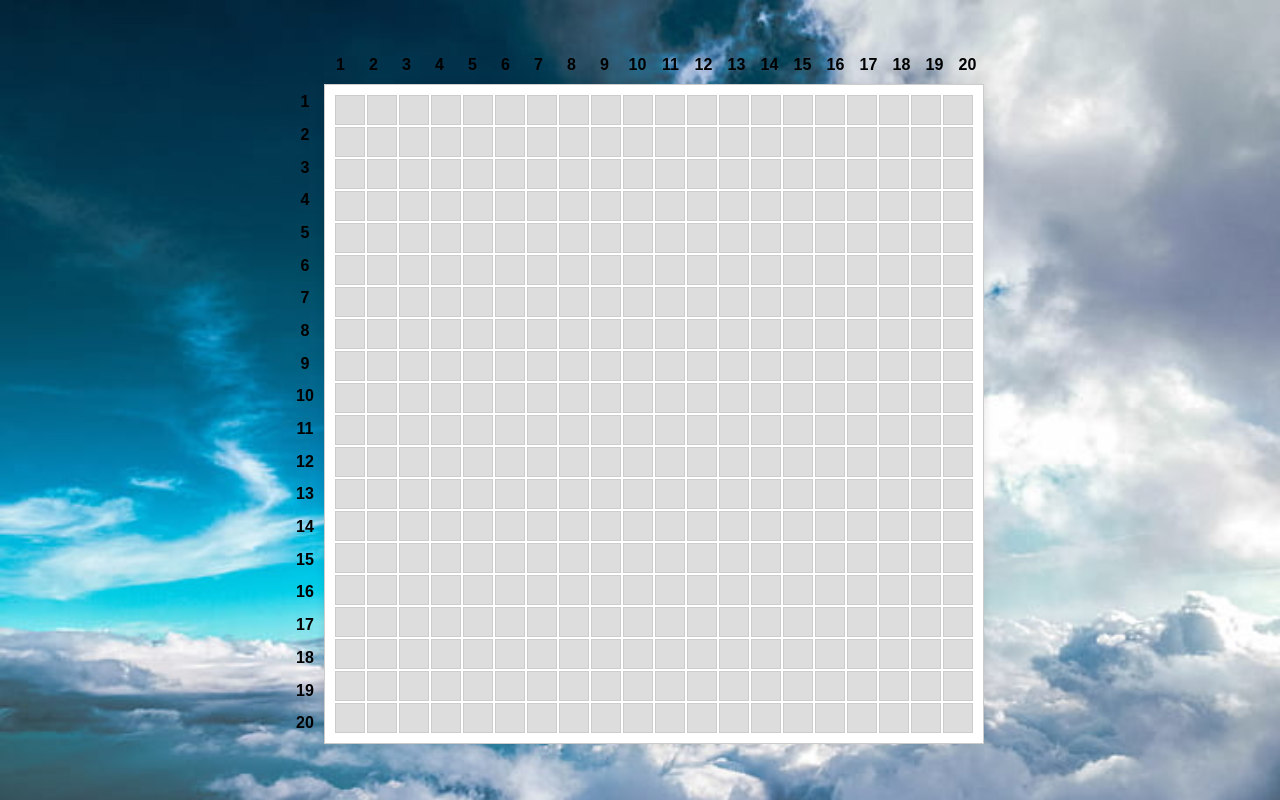
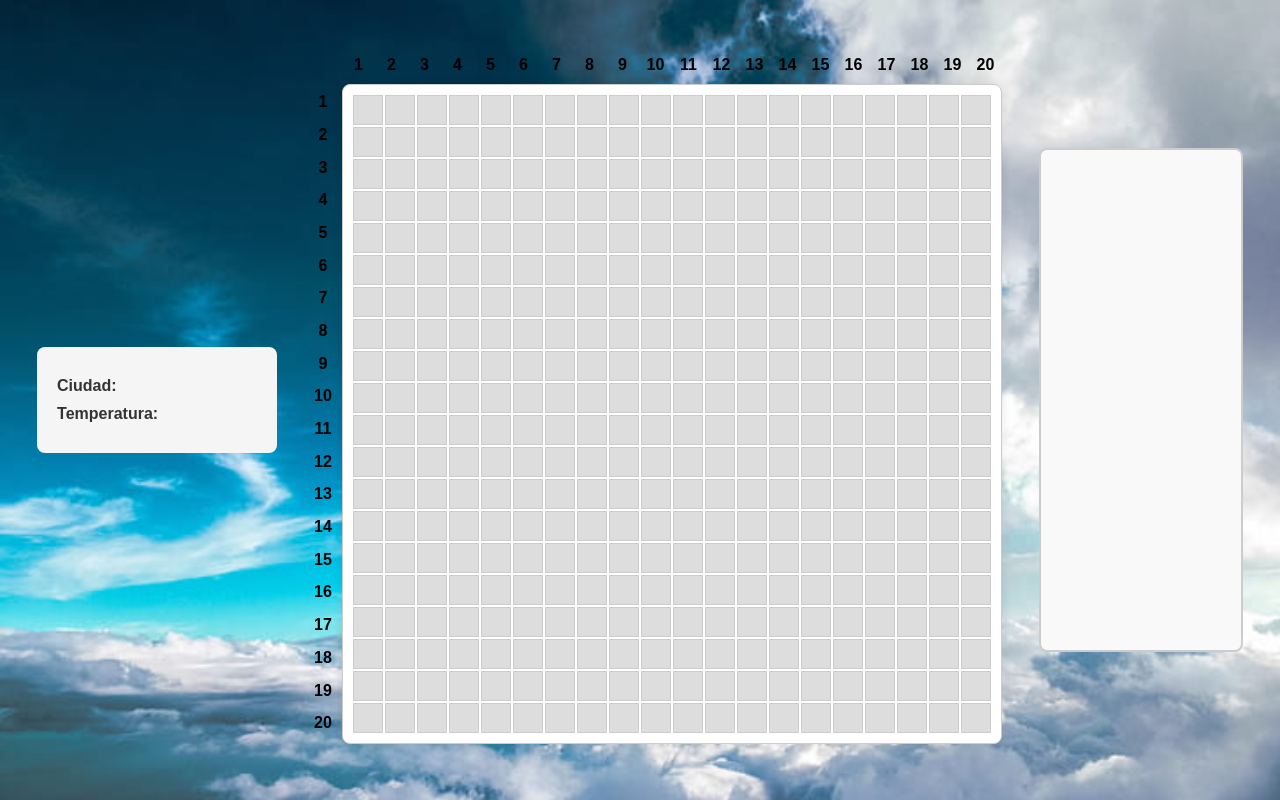
Before and after one commit to cns23-ua/SD, a website: page Groso/Api_Engine/pagina_drones/index.html in a window 1280 px wide. Drawn offline with Linux system fonts and the light colour scheme; no server answers.

Commit message:
Front sin javaScript, pero está en ello

```diff
--- a/Groso/Api_Engine/pagina_drones/index.html
+++ b/Groso/Api_Engine/pagina_drones/index.html
@@ -8,6 +8,10 @@
 </head>
 
 <body>
+  <div class="informacion-ciudad">
+    <p id="nombreCiudad">Ciudad:</p>
+    <p id="temperatura">Temperatura:</p>
+  </div>
   <div class="columna-numeros">
     <!-- Números de fila -->
     <!-- Se generará la numeración de 1 a 20 -->
@@ -19,6 +23,11 @@
     </div>
     <div id="tablero">
       <!-- Aquí se generarán los elementos del tablero -->
+    </div>
+  </div>
+  <div class="info-window">
+    <div id="info-content">
+      <!-- Aquí se mostrará la información -->
     </div>
   </div>
 
--- a/Groso/Api_Engine/pagina_drones/styles.css
+++ b/Groso/Api_Engine/pagina_drones/styles.css
@@ -20,6 +20,7 @@ body {
     border: 1px solid #ccc;
     padding: 10px;
     box-shadow: 0 0 10px rgba(0, 0, 0, 0.1);
+    border-radius: 8px;
   }
 
   #tablero div {
@@ -65,3 +66,44 @@ body {
     align-items: center;
     margin-top: 4px;
   }
+
+  .informacion-ciudad {
+    width: 200px;
+    padding: 20px;
+    background-color: #f5f5f5;
+    border-radius: 8px;
+    text-align: left;
+    margin: 10px auto;
+  }
+
+  /* Estilos para los párrafos de la información */
+  .informacion-ciudad p {
+    margin: 10px 0;
+    font-size: 16px;
+    color: #333;
+  }
+
+  /* Estilos específicos para el nombre de la ciudad */
+  #nombreCiudad {
+    font-weight: bold;
+  }
+
+  /* Estilos específicos para la temperatura */
+  #temperatura {
+    font-weight: bold;
+  }
+
+  .info-window {
+    max-height: 600px; /* Altura máxima de la ventana */
+    overflow-y: scroll; /* Habilita la barra de desplazamiento vertical */
+    border: 2px solid #ccc; /* Borde para la ventana */
+    padding: 100px 0px 400px; /* Espaciado interno */
+    background-color: #f9f9f9; /* Color de fondo */
+    margin-bottom: 20px; /* Margen inferior para separar de otros elementos */
+    width: 200px;
+    margin: 10px auto;
+    border-radius: 8px;
+  }
+
+  /*#info-content {
+  }*/
--- a/Groso/BD.json
+++ b/Groso/BD.json
@@ -1 +1 @@
-{"a": {"id": 1}, "b": {"id": 2}, "c": {"id": 3}, "d": {"id": 4}, "mapa": [[[[3, 2, 1], 3, "green"], 0, 0, 0, 0, 0, 0, 0, 0, 0, 0, 0, 0, 0, 0, 0, 0, 0, 0, 0], [0, 0, 0, 0, 0, 0, 0, 0, 0, 0, 0, 0, 0, 0, 0, 0, 0, 0, 0, 0], [0, 0, 0, 0, 0, 0, 0, 0, 0, 0, 0, 0, 0, 0, 0, 0, 0, 0, 0, 0], [0, 0, 0, 0, 0, 0, 0, 0, 0, 0, 0, 0, 0, 0, 0, 0, 0, 0, 0, 0], [0, 0, 0, 0, 0, 0, 0, 0, 0, 0, 0, 0, 0, 0, 0, 0, 0, 0, 0, 0], [0, 0, 0, 0, 0, 0, 0, 0, 0, 0, 0, 0, 0, 0, 0, 0, 0, 0, 0, 0], [0, 0, 0, 0, 0, 0, 0, 0, 0, 0, 0, 0, 0, 0, 0, 0, 0, 0, 0, 0], [0, 0, 0, 0, 0, 0, 0, 0, 0, 0, 0, 0, 0, 0, 0, 0, 0, 0, 0, 0], [0, 0, 0, 0, 0, 0, 0, 0, 0, 0, 0, 0, 0, 0, 0, 0, 0, 0, 0, 0], [0, 0, 0, 0, 0, 0, 0, 0, 0, 0, 0, 0, 0, 0, 0, 0, 0, 0, 0, 0], [0, 0, 0, 0, 0, 0, 0, 0, 0, 0, 0, 0, 0, 0, 0, 0, 0, 0, 0, 0], [0, 0, 0, 0, 0, 0, 0, 0, 0, 0, 0, 0, 0, 0, 0, 0, 0, 0, 0, 0], [0, 0, 0, 0, 0, 0, 0, 0, 0, 0, 0, 0, 0, 0, 0, 0, 0, 0, 0, 0], [0, 0, 0, 0, 0, 0, 0, 0, 0, 0, 0, 0, 0, 0, 0, 0, 0, 0, 0, 0], [0, 0, 0, 0, 0, 0, 0, 0, 0, 0, 0, 0, 0, 0, 0, 0, 0, 0, 0, 0], [0, 0, 0, 0, 0, 0, 0, 0, 0, 0, 0, 0, 0, 0, 0, 0, 0, 0, 0, 0], [0, 0, 0, 0, 0, 0, 0, 0, 0, 0, 0, 0, 0, 0, 0, 0, 0, 0, 0, 0], [0, 0, 0, 0, 0, 0, 0, 0, 0, 0, 0, 0, 0, 0, 0, 0, 0, 0, 0, 0], [0, 0, 0, 0, 0, 0, 0, 0, 0, 0, 0, 0, 0, 0, 0, 0, 0, 0, 0, 0], [0, 0, 0, 0, 0, 0, 0, 0, 0, 0, 0, 0, 0, 0, 0, 0, 0, 0, 0, 0]]}
+{"a": {"id": 1}, "b": {"id": 2}, "c": {"id": 3}, "d": {"id": 4}, "mapa": [[[[3, 1, 2], 3, "green"], 0, 0, 0, 0, 0, 0, 0, 0, 0, 0, 0, 0, 0, 0, 0, 0, 0, 0, 0], [0, 0, 0, 0, 0, 0, 0, 0, 0, 0, 0, 0, 0, 0, 0, 0, 0, 0, 0, 0], [0, 0, 0, 0, 0, 0, 0, 0, 0, 0, 0, 0, 0, 0, 0, 0, 0, 0, 0, 0], [0, 0, 0, 0, 0, 0, 0, 0, 0, 0, 0, 0, 0, 0, 0, 0, 0, 0, 0, 0], [0, 0, 0, 0, 0, 0, 0, 0, 0, 0, 0, 0, 0, 0, 0, 0, 0, 0, 0, 0], [0, 0, 0, 0, 0, 0, 0, 0, 0, 0, 0, 0, 0, 0, 0, 0, 0, 0, 0, 0], [0, 0, 0, 0, 0, 0, 0, 0, 0, 0, 0, 0, 0, 0, 0, 0, 0, 0, 0, 0], [0, 0, 0, 0, 0, 0, 0, 0, 0, 0, 0, 0, 0, 0, 0, 0, 0, 0, 0, 0], [0, 0, 0, 0, 0, 0, 0, 0, 0, 0, 0, 0, 0, 0, 0, 0, 0, 0, 0, 0], [0, 0, 0, 0, 0, 0, 0, 0, 0, 0, 0, 0, 0, 0, 0, 0, 0, 0, 0, 0], [0, 0, 0, 0, 0, 0, 0, 0, 0, 0, 0, 0, 0, 0, 0, 0, 0, 0, 0, 0], [0, 0, 0, 0, 0, 0, 0, 0, 0, 0, 0, 0, 0, 0, 0, 0, 0, 0, 0, 0], [0, 0, 0, 0, 0, 0, 0, 0, 0, 0, 0, 0, 0, 0, 0, 0, 0, 0, 0, 0], [0, 0, 0, 0, 0, 0, 0, 0, 0, 0, 0, 0, 0, 0, 0, 0, 0, 0, 0, 0], [0, 0, 0, 0, 0, 0, 0, 0, 0, 0, 0, 0, 0, 0, 0, 0, 0, 0, 0, 0], [0, 0, 0, 0, 0, 0, 0, 0, 0, 0, 0, 0, 0, 0, 0, 0, 0, 0, 0, 0], [0, 0, 0, 0, 0, 0, 0, 0, 0, 0, 0, 0, 0, 0, 0, 0, 0, 0, 0, 0], [0, 0, 0, 0, 0, 0, 0, 0, 0, 0, 0, 0, 0, 0, 0, 0, 0, 0, 0, 0], [0, 0, 0, 0, 0, 0, 0, 0, 0, 0, 0, 0, 0, 0, 0, 0, 0, 0, 0, 0], [0, 0, 0, 0, 0, 0, 0, 0, 0, 0, 0, 0, 0, 0, 0, 0, 0, 0, 0, 0]]}
```
